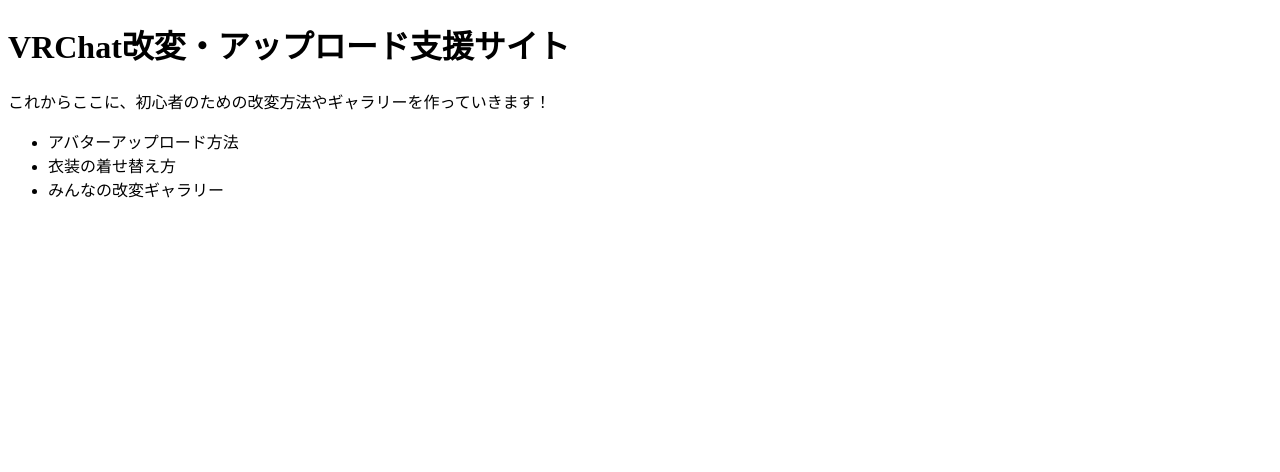
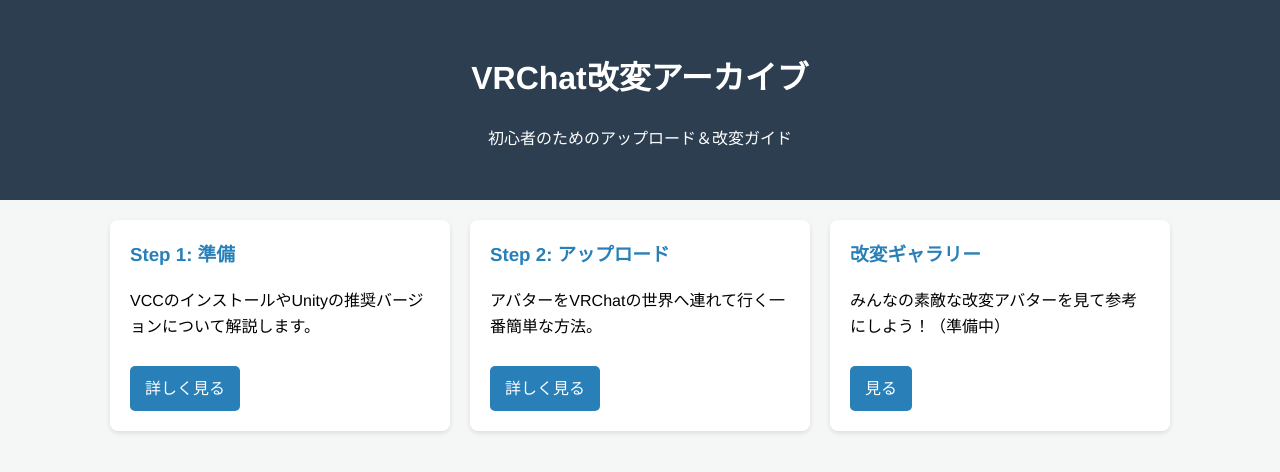
Before and after one commit to se-ejp/vrc-mod-archive, a plain HTML site: page index.html in a window 1280 px wide. Drawn offline with Linux system fonts and the light colour scheme.

Commit message:
サイトの骨組みの変更

```diff
--- a/index.html
+++ b/index.html
@@ -2,15 +2,40 @@
 <html lang="ja">
 <head>
     <meta charset="UTF-8">
-    <title>VRChat改変アーカイブ（準備中）</title>
+    <meta name="viewport" content="width=device-width, initial-scale=1.0">
+    <title>VRC改変・アップロード支援</title>
+    <style>
+        body { font-family: 'Helvetica Neue', Arial, sans-serif; line-height: 1.6; margin: 0; padding: 0; background-color: #f4f7f6; }
+        header { background: #2c3e50; color: white; padding: 2rem; text-align: center; }
+        .container { padding: 20px; display: flex; flex-wrap: wrap; justify-content: center; gap: 20px; }
+        .card { background: white; border-radius: 8px; box-shadow: 0 2px 5px rgba(0,0,0,0.1); width: 300px; padding: 20px; transition: transform 0.2s; }
+        .card:hover { transform: translateY(-5px); }
+        .card h3 { color: #2980b9; margin-top: 0; }
+        .btn { display: inline-block; background: #2980b9; color: white; padding: 10px 15px; border-radius: 5px; text-decoration: none; margin-top: 10px; }
+    </style>
 </head>
 <body>
-    <h1>VRChat改変・アップロード支援サイト</h1>
-    <p>これからここに、初心者のための改変方法やギャラリーを作っていきます！</p>
-    <ul>
-        <li>アバターアップロード方法</li>
-        <li>衣装の着せ替え方</li>
-        <li>みんなの改変ギャラリー</li>
-    </ul>
+    <header>
+        <h1>VRChat改変アーカイブ</h1>
+        <p>初心者のためのアップロード＆改変ガイド</p>
+    </header>
+
+    <div class="container">
+        <div class="card">
+            <h3>Step 1: 準備</h3>
+            <p>VCCのインストールやUnityの推奨バージョンについて解説します。</p>
+            <a href="#" class="btn">詳しく見る</a>
+        </div>
+        <div class="card">
+            <h3>Step 2: アップロード</h3>
+            <p>アバターをVRChatの世界へ連れて行く一番簡単な方法。</p>
+            <a href="#" class="btn">詳しく見る</a>
+        </div>
+        <div class="card">
+            <h3>改変ギャラリー</h3>
+            <p>みんなの素敵な改変アバターを見て参考にしよう！（準備中）</p>
+            <a href="#" class="btn">見る</a>
+        </div>
+    </div>
 </body>
 </html>
```
